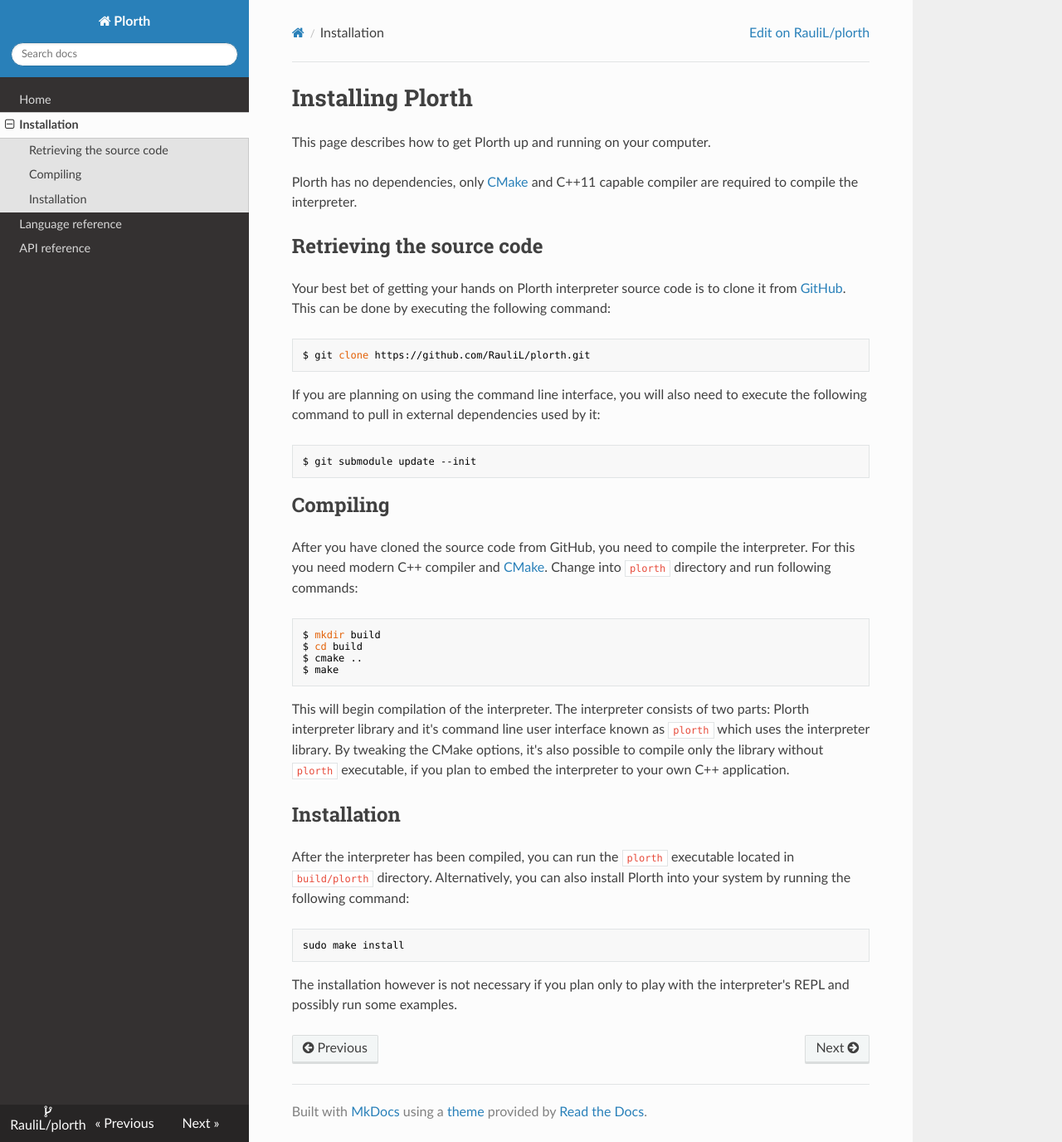
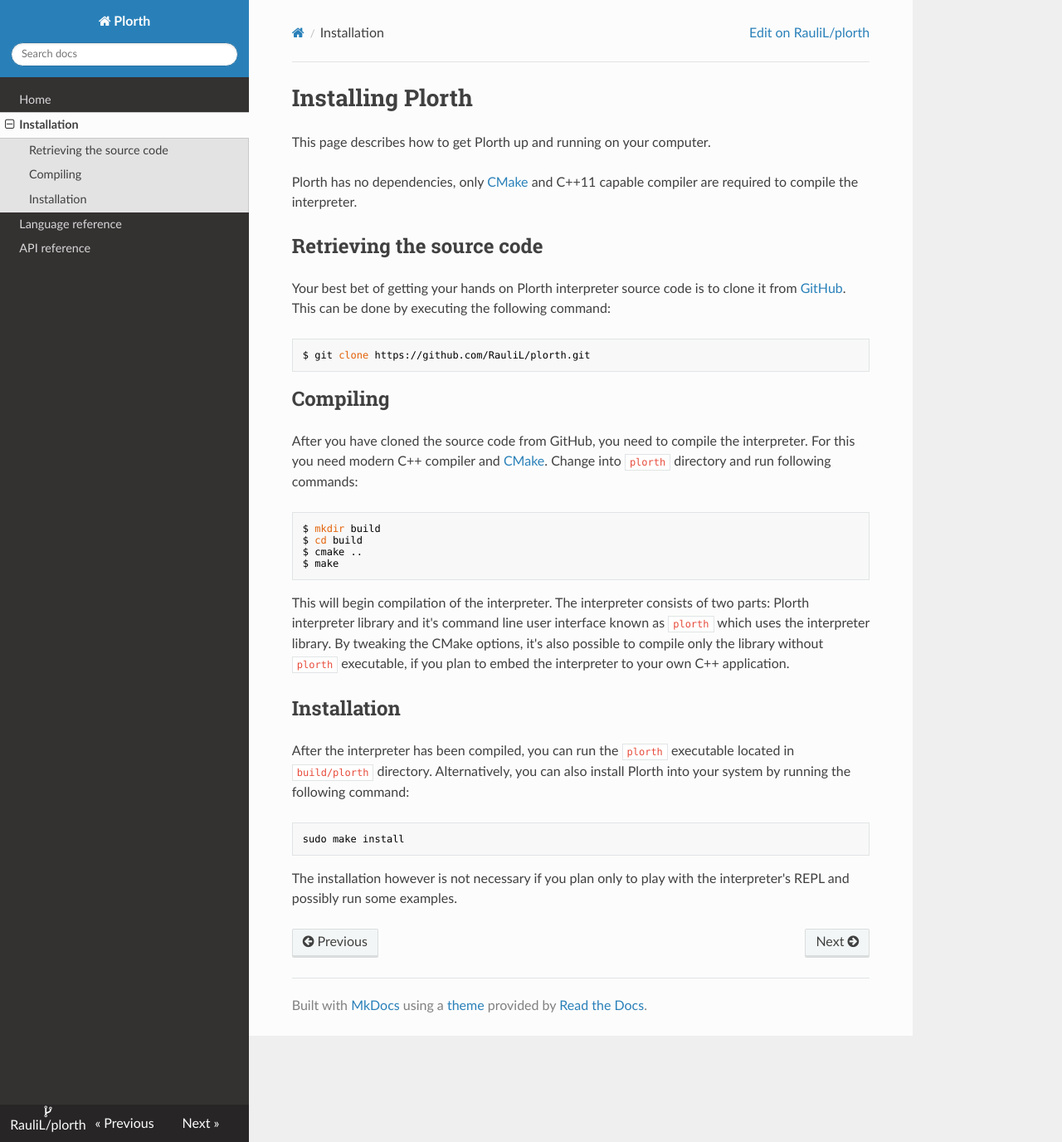
Before and after one commit to RauliL/plorth, an MkDocs documentation site: the page built from docs/installation.md, in a window 1280 px wide and 1376 px high. Shown: the whole window at 83% size. Built offline with MkDocs 1.6.1, drawn with Linux system fonts in a browser that asks for light colours; nearby versions of some CDN libraries; old or Windows-style settings are respelled for this version of MkDocs.

Commit message:
Update installation documentation
Remove mention of Git submodules since we no longer use them in the
documentation.

````diff
--- a/docs/installation.md
+++ b/docs/installation.md
@@ -13,13 +13,6 @@
 
 ```bash
 $ git clone https://github.com/RauliL/plorth.git
-```
-
-If you are planning on using the command line interface, you will also need to
-execute the following command to pull in external dependencies used by it:
-
-```bash
-$ git submodule update --init
 ```
 
 ## Compiling
````
